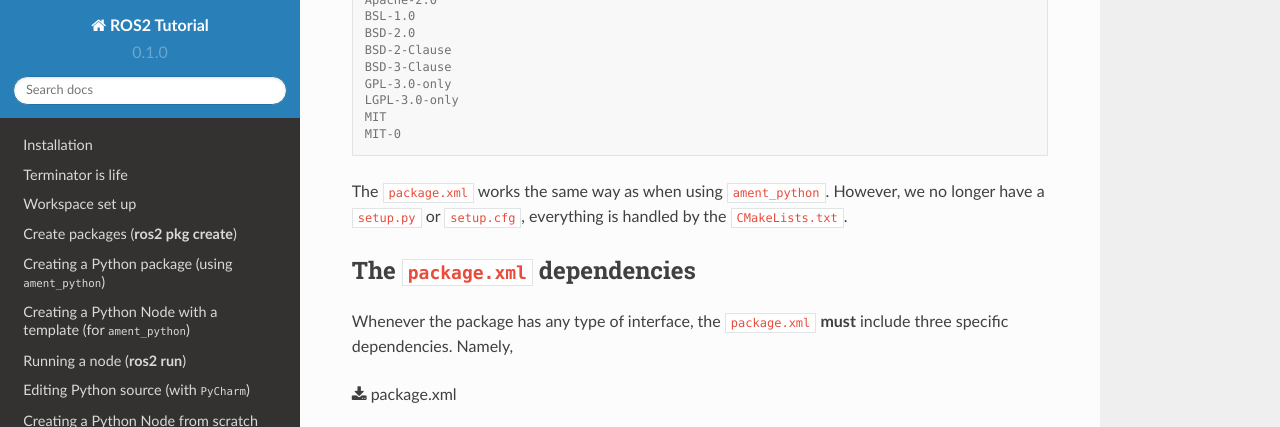
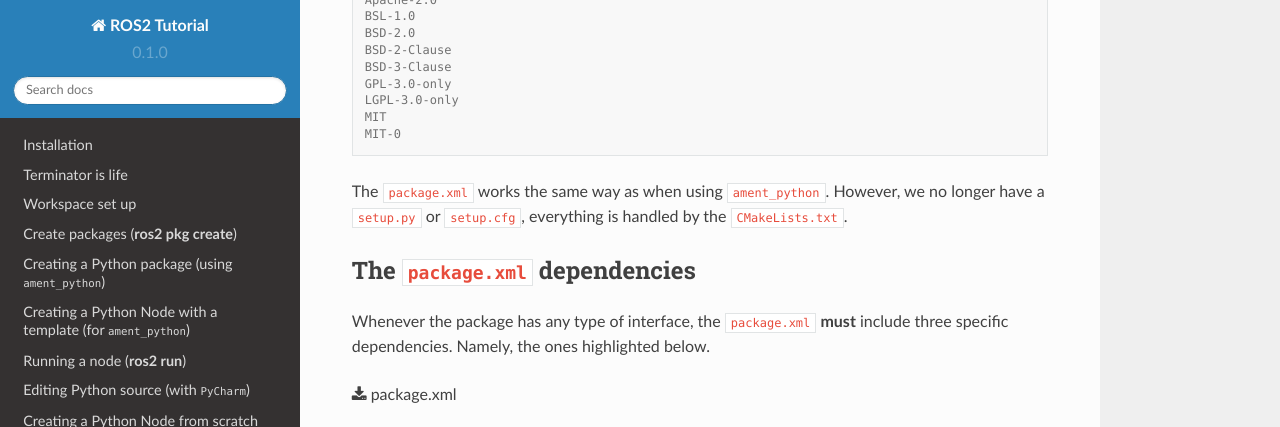
Before and after one commit to mmmarinho/ROS2_Tutorial, a Sphinx documentation site: the page built from docs/source/create_message_package.rst, in a window 1280 px wide and 900 px high, scrolled down 928 px, cut to the strip 0-427 px from the top of the window. Built offline with Sphinx 7.4.7 and the Read the Docs theme 2.0.0, drawn with Linux system fonts in a browser that asks for light colours.

Commit message:
Update create_message_package.rst

```diff
--- a/docs/source/create_message_package.rst
+++ b/docs/source/create_message_package.rst
@@ -54,7 +54,7 @@
 The :file:`package.xml` dependencies
 ------------------------------------
 
-Whenever the package has any type of interface, the :file:`package.xml` **must** include three specific dependencies. Namely,
+Whenever the package has any type of interface, the :file:`package.xml` **must** include three specific dependencies. Namely, the ones highlighted below.
 
 :download:`package.xml <../../ros2_tutorial_workspace/src/package_with_interfaces/package.xml>`
 
```
